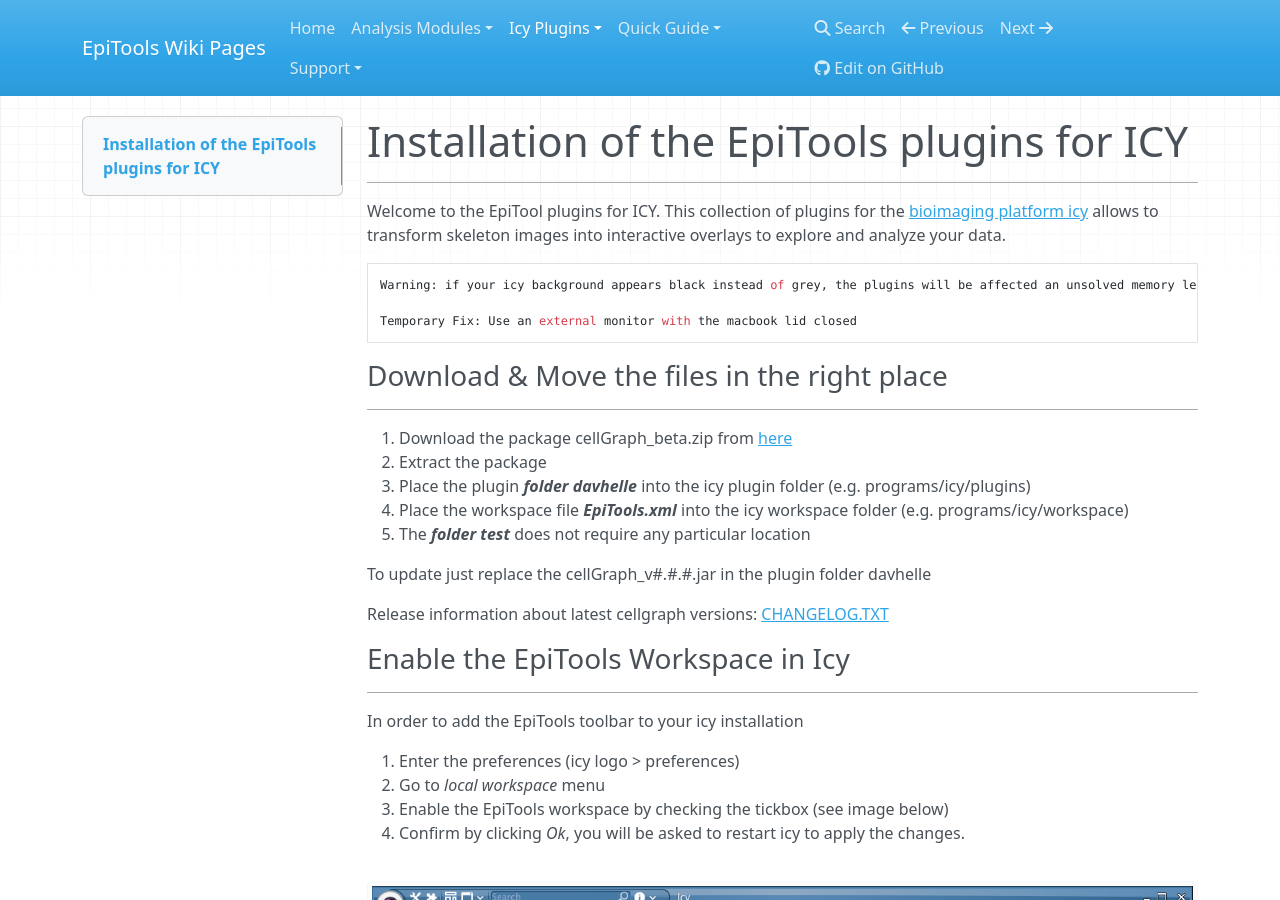
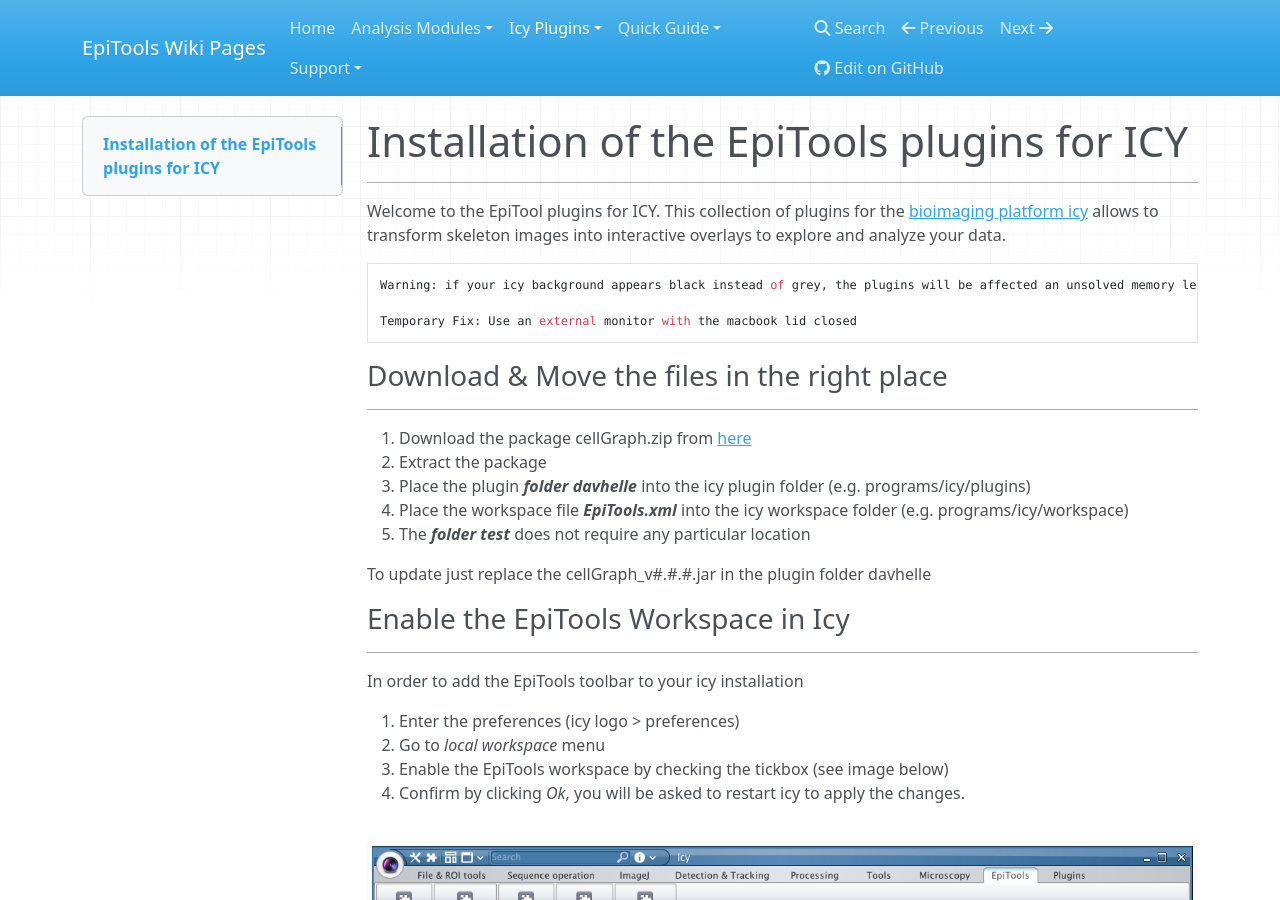
Before and after one commit to epitools/wiki, an MkDocs documentation site: the page built from source/Icy_Plugins/00_Installation.md, in a window 1280 px wide and 900 px high. Built offline with MkDocs 1.6.1, drawn with Linux system fonts in a browser that asks for light colours; nearby versions of some CDN libraries.

Commit message:
Fixed links pointing to special files on arthemsis, now hosted on github (epitools-samples and epitools-misc)

```diff
--- a/source/Icy_Plugins/00_Installation.md
+++ b/source/Icy_Plugins/00_Installation.md
@@ -10,15 +10,13 @@
 ### Download & Move the files in the right place
 ---
 
-1. Download the package cellGraph_beta.zip from [here](http://imls-bg-arthemis.uzh.ch/epitools/files/epitools_icy/cellGraph_beta.zip)
+1. Download the package cellGraph.zip from [here](https://github.com/epitools/epitools-icy/releases)
 2. Extract the package
 3. Place the plugin **_folder davhelle_** into the icy plugin folder (e.g. programs/icy/plugins)
 4. Place the workspace file **_EpiTools.xml_** into the icy workspace folder (e.g. programs/icy/workspace)
 5. The **_folder test_** does not require any particular location
 
 To update just replace the cellGraph_v#.#.#.jar in the plugin folder davhelle
-
-Release information about latest cellgraph versions: [CHANGELOG.TXT](http://imls-bg-arthemis.uzh.ch/epitools/files/epitools_icy/latest_jar/CHANGELOG.txt)
 
 ### Enable the EpiTools Workspace in Icy
 ---
```
Also changed, not shown: source/Icy_Plugins/03_CellExport.md (+1 -1 lines), source/Icy_Plugins/05_CellSurface.md (+1 -1 lines), source/Quick_Guide/00_Installation.md (+5 -7 lines), source/Quick_Guide/05_Multiple_ROIs.md (+1 -1 lines), source/Support/FAQ.md (+2 -2 lines).
